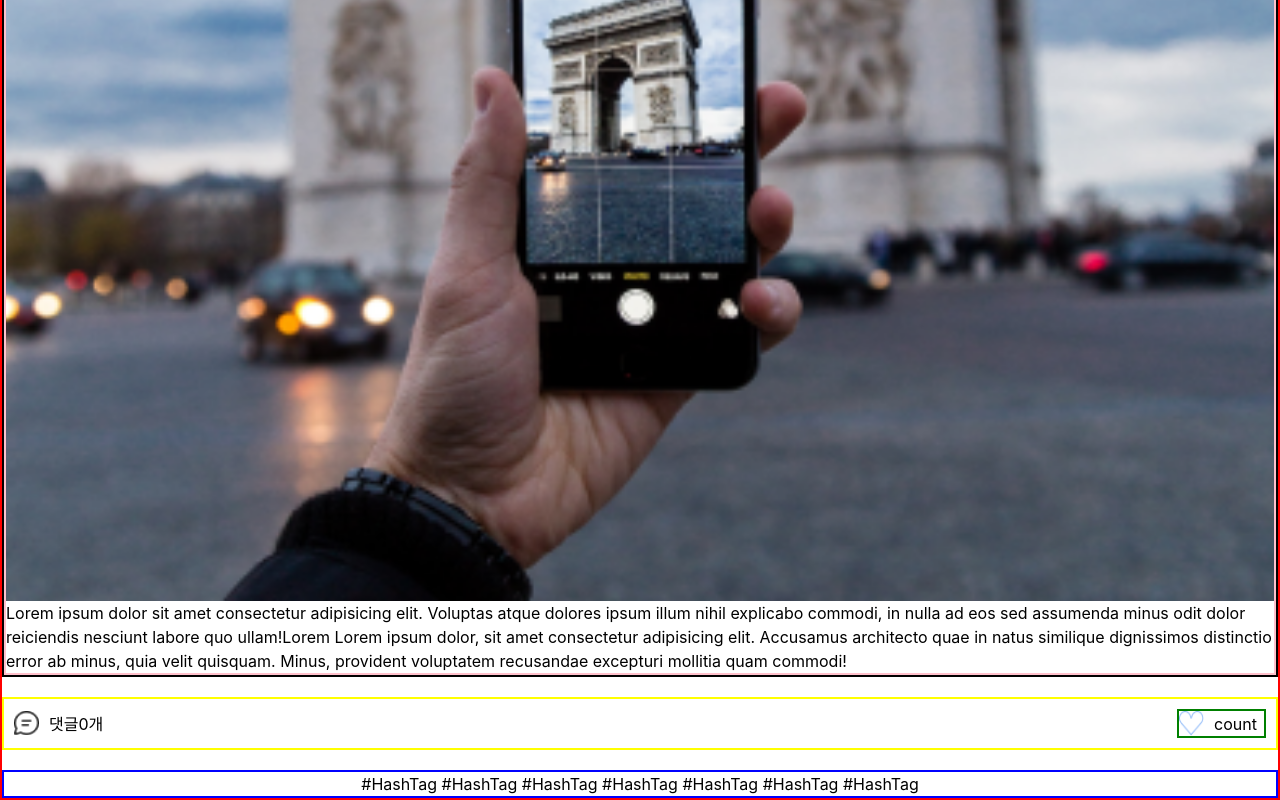
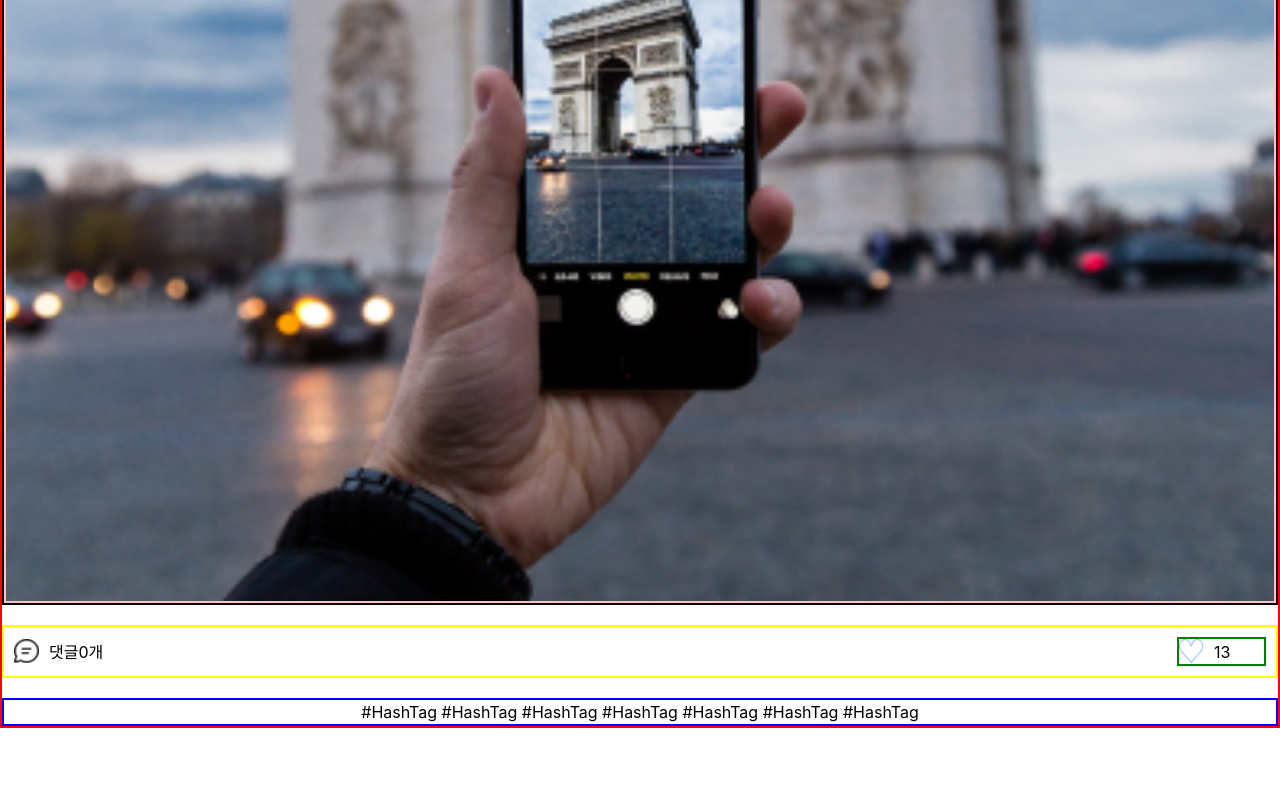
Before and after one commit to sossost/hg_front, a React (Create React App) app: page /1/1 in a window 1280 px wide. Shown: the part 709-1509 px from the top of the page. After the commit the page ends 1437 px from the top, so only its background shows below. Built offline with nearby package versions, Linux system fonts and the light colour scheme.

Commit message:
Refactor : post컴포넌트 구조 변경

```diff
--- /dev/null
+++ b/src/components/post/PostCommentsContainer.tsx
@@ -0,0 +1,54 @@
+import React, { useState } from "react";
+import styled from "styled-components";
+import PostLikes from "./PostLikes";
+import Comments from "./comments/Comments";
+
+/** 댓글 이미지 */
+const CommentImage = styled.img`
+  width: 25px;
+  height: 25px;
+  margin: 10px;
+`;
+
+/** 댓글 창 */
+type CommentContainerProps = {
+  visible: boolean;
+};
+
+const CommentContainer = styled.div<CommentContainerProps>`
+  width: 100%;
+  display: ${(props) => (props.visible ? "block" : "none")};
+`;
+
+//**PostCommentsContainer 컴포넌트 */
+const PostCommentsContainer = () => {
+  const [commentCount, setCommentCount] = useState<number>(0); // commentCount 상태 추가
+
+  const handleCommentImageClick = () => {
+    setCommentContainerVisible(!commentContainerVisible);
+  };
+
+  //초기값은 false로 댓글창을 숨기고
+  const [commentContainerVisible, setCommentContainerVisible] =
+    useState<boolean>(false);
+
+  return (
+    <>
+      <div className="w-[100%] flex justify-between border-[2px] border-[yellow] ">
+        <div className="flex items-center">
+          <button onClick={handleCommentImageClick}>
+            <CommentImage src={"/comment.png"} alt="댓글 이미지" />
+          </button>
+          <div className="m-[0px] m-[auto]">
+            <span>댓글{commentCount}개</span>
+          </div>
+        </div>
+        <PostLikes />
+      </div>
+      <CommentContainer visible={commentContainerVisible}>
+        <Comments />
+      </CommentContainer>
+    </>
+  );
+};
+export default PostCommentsContainer;
--- a/src/components/post/PostLikes.tsx
+++ b/src/components/post/PostLikes.tsx
@@ -6,11 +6,17 @@ const StyledImage = styled.img`
   height: 25px;
 `;
 
-//**좋아요 컴포넌트 */
-const PostLikes = () => {
+type PostLikesProps = {
+  initialLikesCount?: number;
+};
+
+/**좋아요 컴포넌트 */
+const PostLikes = ({ initialLikesCount }: PostLikesProps) => {
   const [isLiked, setIsLiked] = useState(false);
+  const [likesCount, setLikesCount] = useState(13);
 
   const handleLikeButtonClick = () => {
+    setLikesCount((prevCount) => (isLiked ? prevCount - 1 : prevCount + 1));
     setIsLiked(!isLiked);
   };
 
@@ -24,7 +30,11 @@ const PostLikes = () => {
             onClick={handleLikeButtonClick}
           />
         </button>
-        <span className="w-[50px]">count</span>
+        {likesCount === 0 ? (
+          <span className="w-[50px]"></span>
+        ) : (
+          <span className="w-[50px]">{likesCount}</span>
+        )}
       </div>
     </>
   );
--- a/src/components/post/ViewPost.tsx
+++ b/src/components/post/ViewPost.tsx
@@ -17,13 +17,6 @@ const ViewPost = () => {
         </div>
         <div className="border-[2px] border-[pink]">
           <img className="w-[100%]" src={tripImgUrl} alt={"여행이미지"}></img>
-          Lorem ipsum dolor sit amet consectetur adipisicing elit. Voluptas
-          atque dolores ipsum illum nihil explicabo commodi, in nulla ad eos sed
-          assumenda minus odit dolor reiciendis nesciunt labore quo ullam!Lorem
-          Lorem ipsum dolor, sit amet consectetur adipisicing elit. Accusamus
-          architecto quae in natus similique dignissimos distinctio error ab
-          minus, quia velit quisquam. Minus, provident voluptatem recusandae
-          excepturi mollitia quam commodi!
         </div>
       </div>
     </>
--- a/src/components/post/comments/Comments.tsx
+++ b/src/components/post/comments/Comments.tsx
@@ -1,51 +1,11 @@
-import React, { useState } from "react";
-import styled from "styled-components";
-import PostLikes from "../PostLikes";
 import Comment from "./Comment";
-
-/** 댓글 이미지 */
-const CommentImage = styled.img`
-  width: 25px;
-  height: 25px;
-  margin: 10px;
-`;
-
-/** 댓글 창 */
-type CommentContainerProps = {
-  visible: boolean;
-};
-
-const CommentContainer = styled.div<CommentContainerProps>`
-  width: 100%;
-  display: ${(props) => (props.visible ? "block" : "none")};
-`;
 
 //**댓글 모음 컴포넌트 */
 const Comments = () => {
   const myImgUrl = "/my-profile-image.png";
-  //초기값은 false로 댓글창을 숨기고
-  const [commentContainerVisible, setCommentContainerVisible] =
-    useState<boolean>(false);
-  const [commentCount, setCommentCount] = useState<number>(0); // commentCount 상태 추가
-
-  const handleCommentImageClick = () => {
-    setCommentContainerVisible(!commentContainerVisible);
-  };
 
   return (
     <>
-      <div className="w-[100%] flex justify-between border-[2px] border-[yellow] ">
-        <div className="flex items-center">
-          <button onClick={handleCommentImageClick}>
-            <CommentImage src={"/comment.png"} alt="댓글 이미지" />
-          </button>
-          <div className="m-[0px] m-[auto]">
-            <span>댓글{commentCount}개</span>
-          </div>
-        </div>
-        <PostLikes />
-      </div>
-      <CommentContainer visible={commentContainerVisible}>
       <div className="flex justify-between">
         <div className="flex justify-between">
           <div className="m-[10px]">
@@ -68,11 +28,11 @@ const Comments = () => {
           </div>
         </div>
       </div>
+      {/* map으로 뿌려줘야함 */}
       <Comment />
       <Comment />
       <Comment />
       <Comment />
-      </CommentContainer>
     </>
   );
 };
--- a/src/pages/ViewPostPage.tsx
+++ b/src/pages/ViewPostPage.tsx
@@ -1,7 +1,7 @@
 import styled from "styled-components";
 import ViewPost from "../components/post/ViewPost";
-import Comments from "../components/post/comments/Comments";
 import HashTag from "../components/post/HashTag";
+import PostCommentsContainer from "../components/post/PostCommentsContainer";
 
 const ViewContainer = styled.div`
   display: flex;
@@ -20,7 +20,7 @@ const ViewPostPage = () => {
   return (
     <ViewContainer>
       <ViewPost />
-      <Comments />
+      <PostCommentsContainer />
       <HashTag />
     </ViewContainer>
   );
```
Lines whose indentation alone changed are shown as unchanged.
